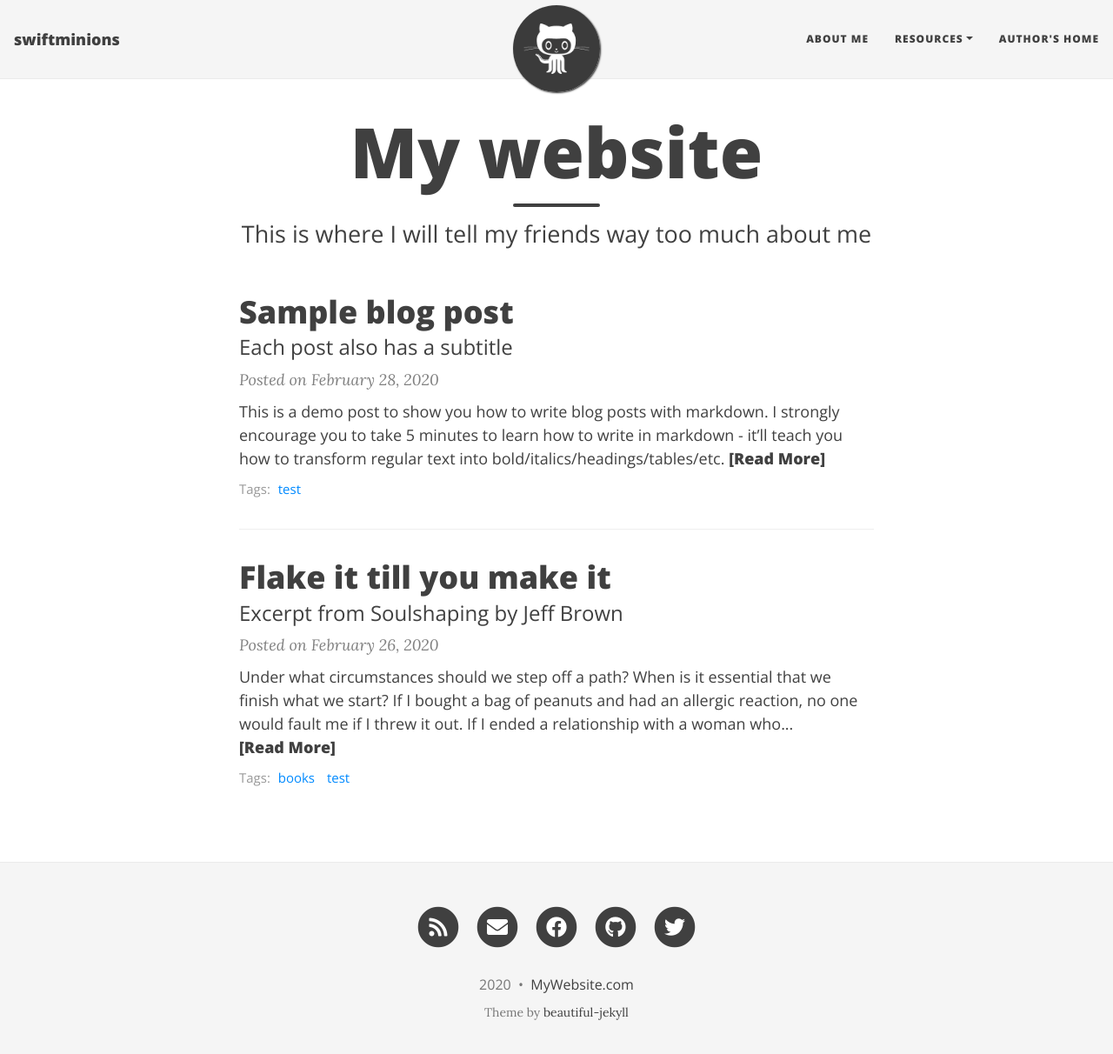
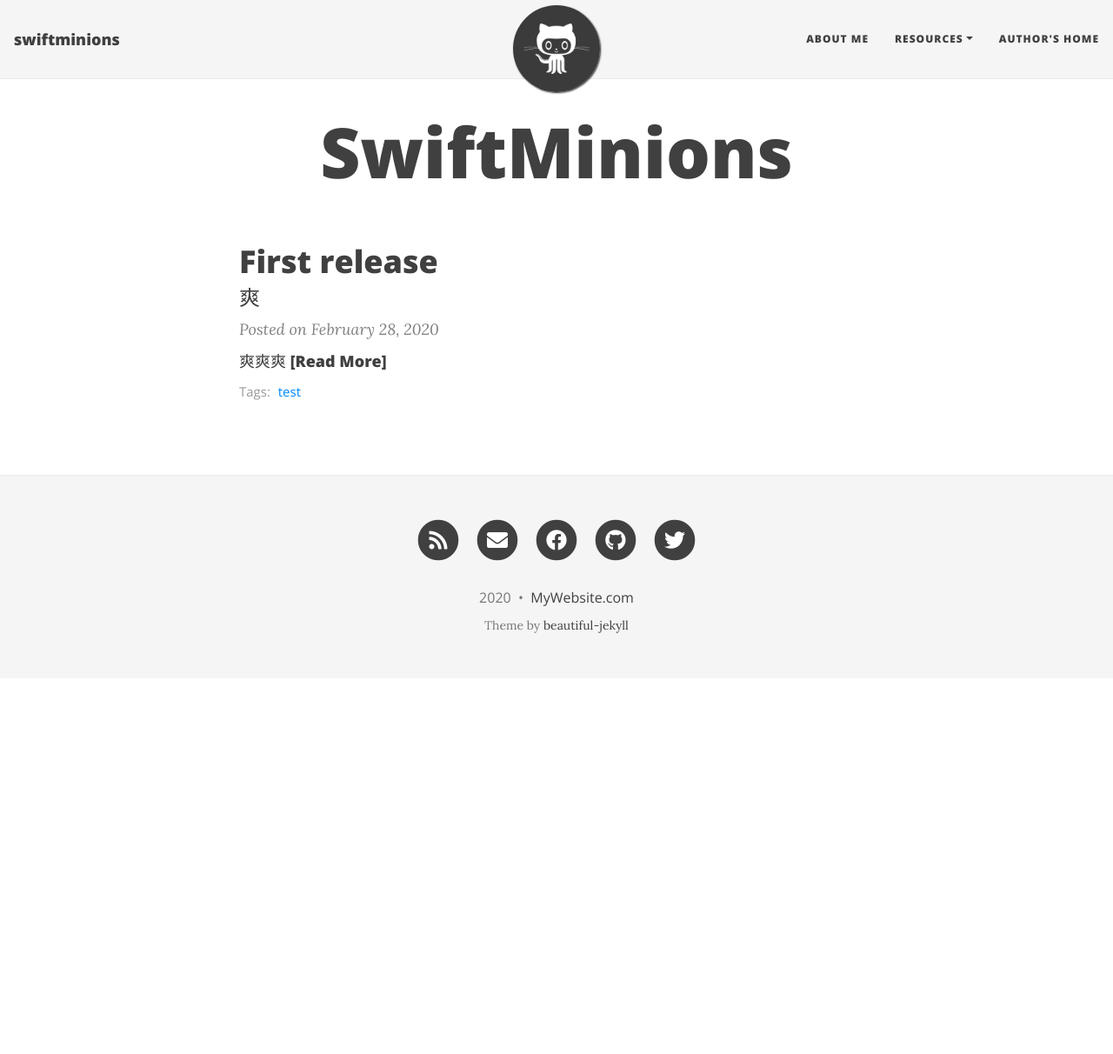
Before and after one commit to SwiftMinions/swiftminions.github.io, a Jekyll site: the page built from index.html, in a window 1280 px wide and 1225 px high. Shown: the top 1212 px of the window at 87% size. Built offline with Jekyll 4.4.1, drawn with Linux system fonts in a browser that asks for light colours; nearby versions of some CDN libraries; the list of posts is cut into pages by our own code.

Commit message:
[ Update ]：Data

````diff
--- a/_posts/2020-02-26-flake-it-till-you-make-it.md
+++ /dev/null
@@ -1,15 +0,0 @@
----
-layout: post
-title: Flake it till you make it
-subtitle: Excerpt from Soulshaping by Jeff Brown
-cover-img: /assets/img/path.jpg
-tags: [books, test]
----
-
-Under what circumstances should we step off a path? When is it essential that we finish what we start? If I bought a bag of peanuts and had an allergic reaction, no one would fault me if I threw it out. If I ended a relationship with a woman who hit me, no one would say that I had a commitment problem. But if I walk away from a seemingly secure route because my soul has other ideas, I am a flake?
-
-The truth is that no one else can definitively know the path we are here to walk. It’s tempting to listen—many of us long for the omnipotent other—but unless they are genuine psychic intuitives, they can’t know. All others can know is their own truth, and if they’ve actually done the work to excavate it, they will have the good sense to know that they cannot genuinely know anyone else’s. Only soul knows the path it is here to walk. Since you are the only one living in your temple, only you can know its scriptures and interpretive structure.
-
-At the heart of the struggle are two very different ideas of success—survival-driven and soul-driven. For survivalists, success is security, pragmatism, power over others. Success is the absence of material suffering, the nourishing of the soul be damned. It is an odd and ironic thing that most of the material power in our world often resides in the hands of younger souls. Still working in the egoic and material realms, they love the sensations of power and focus most of their energy on accumulation. Older souls tend not to be as materially driven. They have already played the worldly game in previous lives and they search for more subtle shades of meaning in this one—authentication rather than accumulation. They are often ignored by the culture at large, although they really are the truest warriors.
-
-A soulful notion of success rests on the actualization of our innate image. Success is simply the completion of a soul step, however unsightly it may be. We have finished what we started when the lesson is learned. What a fear-based culture calls a wonderful opportunity may be fruitless and misguided for the soul. Staying in a passionless relationship may satisfy our need for comfort, but it may stifle the soul. Becoming a famous lawyer is only worthwhile if the soul demands it. It is an essential failure if you are called to be a monastic this time around. If you need to explore and abandon ten careers in order to stretch your soul toward its innate image, then so be it. Flake it till you make it.
--- a/_posts/2020-02-28-test-markdown.md
+++ b/_posts/2020-02-28-test-markdown.md
@@ -1,78 +1,12 @@
 ---
 layout: post
-title: Sample blog post
-subtitle: Each post also has a subtitle
+title: First release
+subtitle: 爽
 gh-repo: daattali/beautiful-jekyll
 gh-badge: [star, fork, follow]
 tags: [test]
 comments: true
 ---
 
-This is a demo post to show you how to write blog posts with markdown.  I strongly encourage you to [take 5 minutes to learn how to write in markdown](https://markdowntutorial.com/) - it'll teach you how to transform regular text into bold/italics/headings/tables/etc.
 
-**Here is some bold text**
-
-## Here is a secondary heading
-
-Here's a useless table:
-
-| Number | Next number | Previous number |
-| :------ |:--- | :--- |
-| Five | Six | Four |
-| Ten | Eleven | Nine |
-| Seven | Eight | Six |
-| Two | Three | One |
-
-
-How about a yummy crepe?
-
-![Crepe](https://s3-media3.fl.yelpcdn.com/bphoto/cQ1Yoa75m2yUFFbY2xwuqw/348s.jpg)
-
-It can also be centered!
-
-![Crepe](https://s3-media3.fl.yelpcdn.com/bphoto/cQ1Yoa75m2yUFFbY2xwuqw/348s.jpg){: .mx-auto.d-block :}
-
-Here's a code chunk:
-
-~~~
-var foo = function(x) {
-  return(x + 5);
-}
-foo(3)
-~~~
-
-And here is the same code with syntax highlighting:
-
-```javascript
-var foo = function(x) {
-  return(x + 5);
-}
-foo(3)
-```
-
-And here is the same code yet again but with line numbers:
-
-{% highlight javascript linenos %}
-var foo = function(x) {
-  return(x + 5);
-}
-foo(3)
-{% endhighlight %}
-
-## Boxes
-You can add notification, warning and error boxes like this:
-
-### Notification
-
-{: .box-note}
-**Note:** This is a notification box.
-
-### Warning
-
-{: .box-warning}
-**Warning:** This is a warning box.
-
-### Error
-
-{: .box-error}
-**Error:** This is an error box.
+爽爽爽
--- a/index.html
+++ b/index.html
@@ -1,5 +1,5 @@
 ---
 layout: home
-title: My website
-subtitle: This is where I will tell my friends way too much about me
+title: SwiftMinions
+subtitle:
 ---
````
